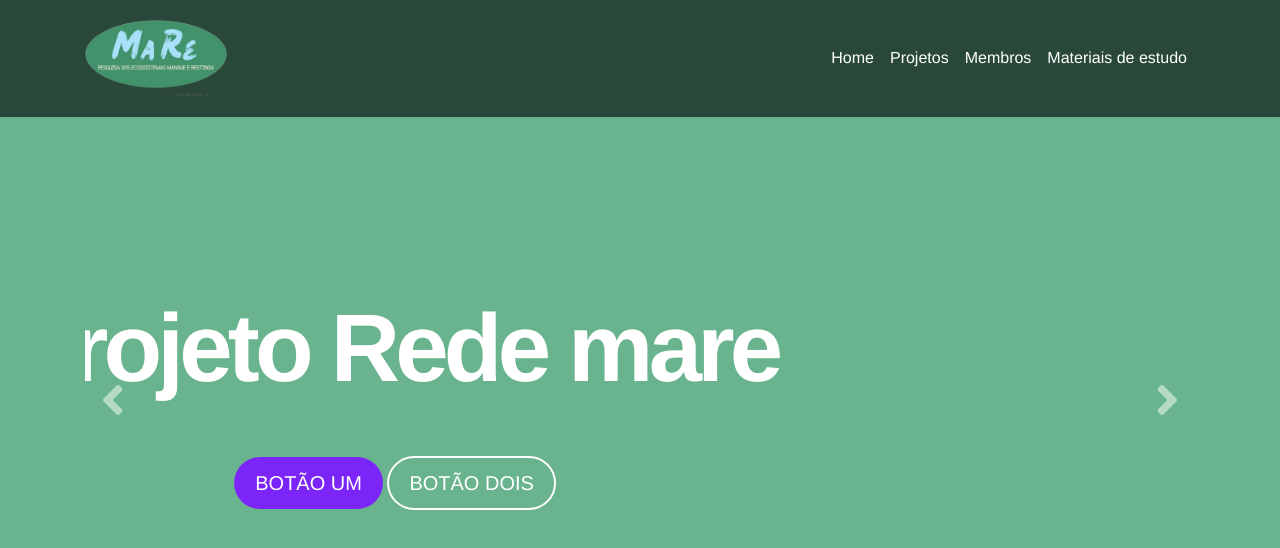
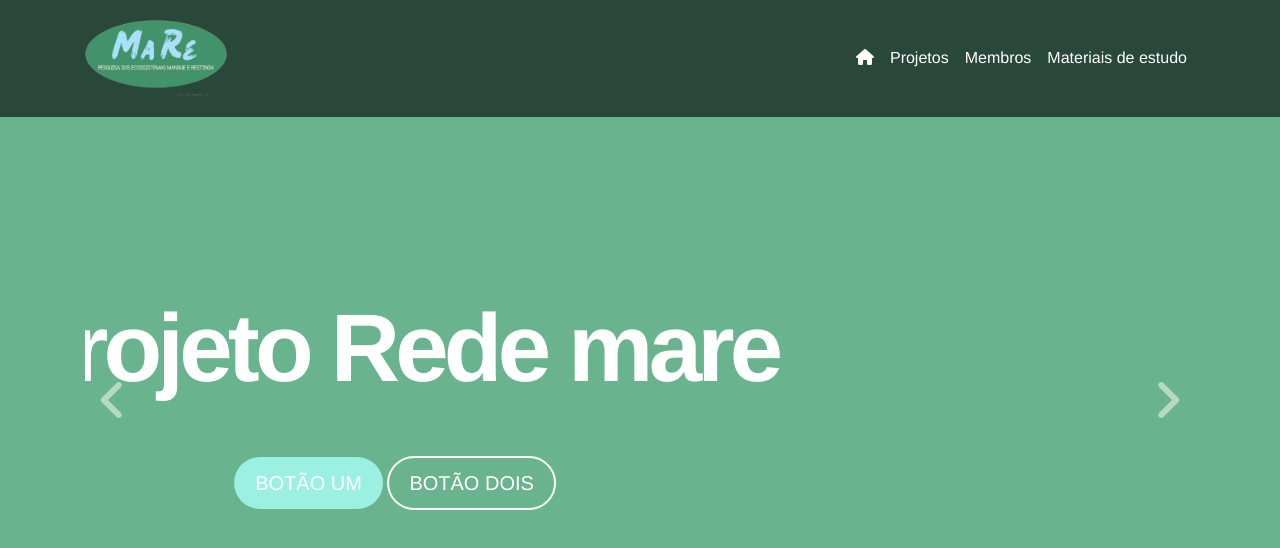
Before and after one commit to redemare23/site, a plain HTML site: page index.html in a window 1280 px wide. Drawn offline with nearby package versions, Linux system fonts and the light colour scheme; files whose address does not match are found by name.

Commit message:
atualização no escopo da primeira versão

```diff
--- a/assets/css/styles.css
+++ b/assets/css/styles.css
@@ -55,11 +55,11 @@ nav.navbar-transparente {
 }
 
 .btn-roxo {
-	background: #7c25f8;
+	background: #9bf0e1;
 }
 
 .btn-roxo:hover {
-	background: #6207e3;
+	background: #40e6c7;
 	color: white;
 }
 
@@ -91,7 +91,7 @@ nav.navbar-transparente {
 }
 
 #servicos h2, h3 {
-	color: #7c25f8;
+	color: #9bf0e1;
 }
 
 #recursos h2 {
--- a/index.html
+++ b/index.html
@@ -10,6 +10,7 @@
 
     <!-- Font Awesome -->
     <link rel="stylesheet" href="https://use.fontawesome.com/releases/v5.3.1/css/all.css" integrity="sha384-mzrmE5qonljUremFsqc01SB46JvROS7bZs3IO2EmfFsd15uHvIt+Y8vEf7N7fWAU" crossorigin="anonymous">
+    <link rel="stylesheet" href="https://cdnjs.cloudflare.com/ajax/libs/font-awesome/6.0.0-beta3/css/all.min.css" integrity="sha512-BEBd8zWlZoq7BMEz3GuEmkhP5Loi3fHgAMPyYO4AHIJMeJgFk9t3jAq8OVQoCg8NE4zvPvKM+AcN5fJY+eXR5w==" crossorigin="anonymous" referrerpolicy="no-referrer" />
 
     <!-- Estilo customizado -->
     <link rel="stylesheet" type="text/css" href="assets/css/styles.css">
@@ -34,7 +35,7 @@
           <div class="collapse navbar-collapse" id="nav-principal">
             <ul class="navbar-nav ml-auto">
               <li class="nav-item">
-                <a href="" class="nav-link">Home</a>
+                <a href="" class="nav-link"><i class="fas fa-home"></i></a>
               </li>
               <li class="nav-item">
                 <a href="" class="nav-link">Projetos</a>
```
